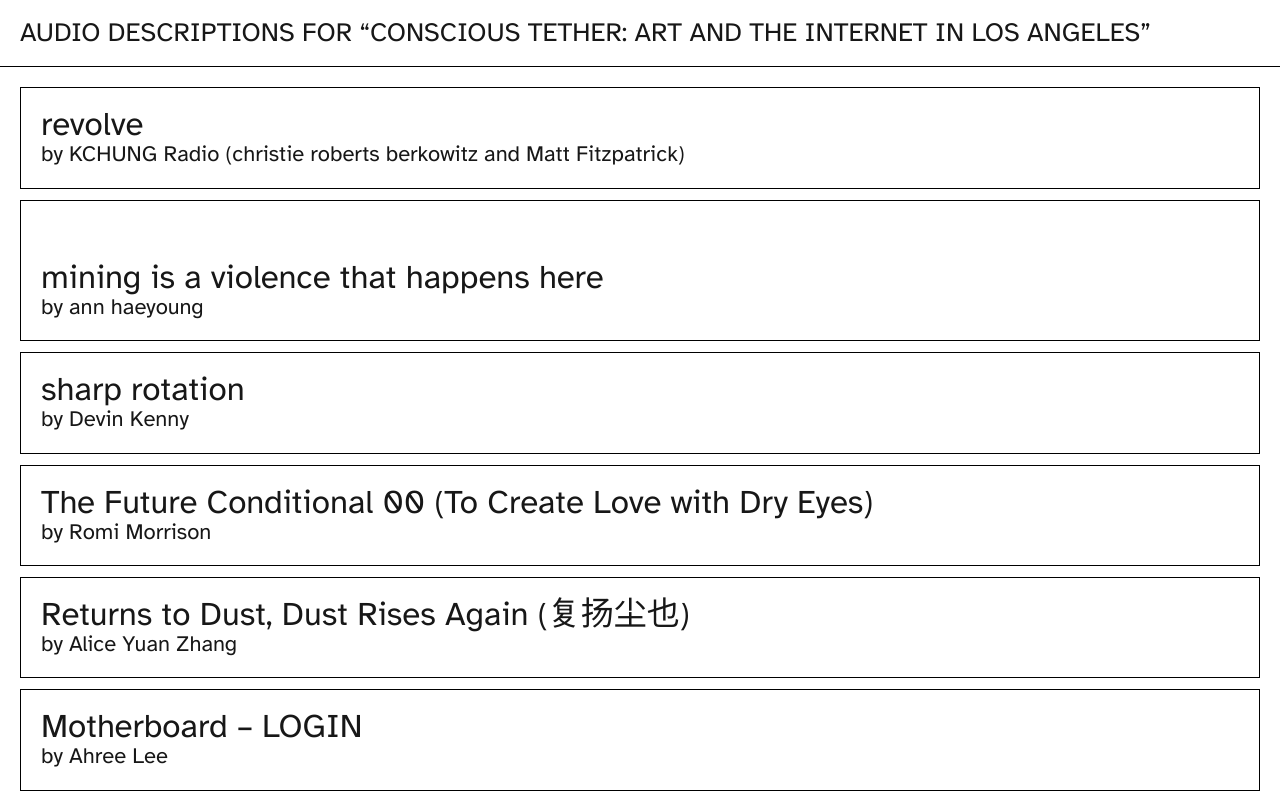
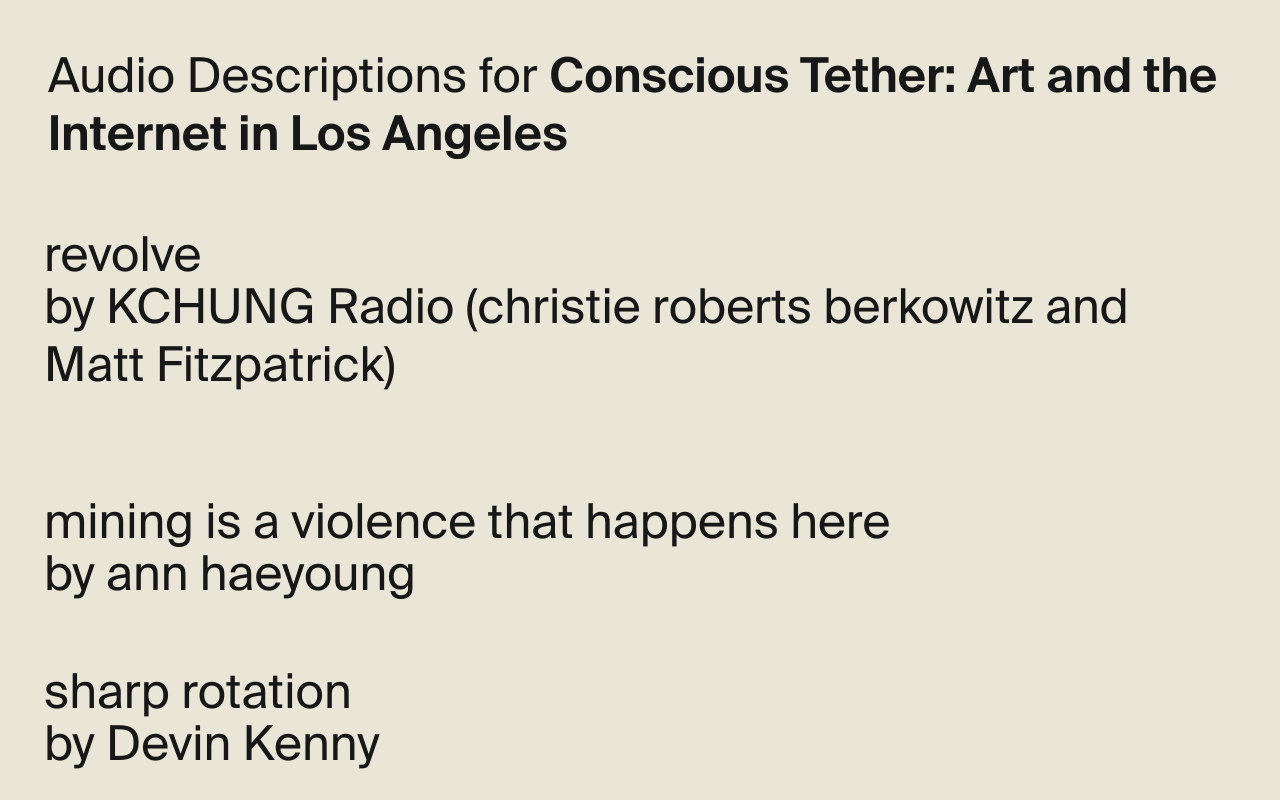
Before and after one commit to uclaconditional/conscious-tether-audio-descriptions, a website built with Parcel: page src/index.html in a window 1280 px wide. Shown: the top 800 px of the page. Built offline with nearby package versions, Linux system fonts and the light colour scheme.

Commit message:
new design

```diff
--- a/src/index.html
+++ b/src/index.html
@@ -5,10 +5,6 @@
   <meta charset="utf-8" />
   <title>Conscious Tether: Art and the Internet in Los Angeles — Audio Descriptions</title>
   <link rel="stylesheet" href="styles/index.css" />
-  <link rel="preconnect" href="https://fonts.googleapis.com">
-  <link rel="preconnect" href="https://fonts.gstatic.com" crossorigin>
-  <link href="https://fonts.googleapis.com/css2?family=Atkinson+Hyperlegible:ital,wght@0,400;0,700;1,400;1,700&display=swap"
-        rel="stylesheet">
 </head>
 <body class="home">
   <include src="partials/header.html"></include>
--- a/src/partials/header.html
+++ b/src/partials/header.html
@@ -1,3 +1,3 @@
 <header>
-  <h1>Audio Descriptions for “Conscious Tether: Art and the Internet in Los Angeles”</h1>
+    Audio Descriptions for <h1>Conscious Tether: Art and the Internet in Los Angeles</h1>
 </header>
--- /dev/null
+++ b/src/styles/_type.css
@@ -0,0 +1,47 @@
+@font-face {
+  font-family: 'suisse';
+  src: url('./fonts/SuisseIntl-Regular.woff2') format('woff2'),
+       url('./fonts/SuisseIntl-Regular.woff') format('woff');
+  font-weight: normal;
+  font-style: normal;
+}
+
+@font-face {
+  font-family: 'suisse';
+  src: url('./fonts/SuisseIntl-SemiBold.woff2') format('woff2'),
+       url('./fonts/SuisseIntl-SemiBold.woff') format('woff');
+  font-weight: bold;
+  font-style: normal;
+}
+
+/* @font-face {
+  font-family: 'diatype-mono';
+  src: url('./fonts/diatypepremonodma-italic-webfont.woff2') format('woff2'),
+       url('./fonts/diatypepremonodma-italic-webfont.woff') format('woff');
+  font-weight: normal;
+  font-style: italic;
+}
+
+@font-face {
+  font-family: 'diatype-semimono';
+  src: url('./fonts/diatypepresemimonodma-italic-webfont.woff2') format('woff2'),
+       url('./fonts/diatypepresemimonodma-italic-webfont.woff') format('woff');
+  font-weight: normal;
+  font-style: italic;
+}
+
+@font-face {
+  font-family: 'diatype-semimono';
+  src: url('./fonts/diatypepresemimonodma-regular-webfont.woff2') format('woff2'),
+       url('./fonts/diatypepresemimonodma-regular-webfont.woff') format('woff');
+  font-weight: normal;
+  font-style: normal;
+}
+
+@font-face {
+  font-family: 'diatype-regular';
+  src: url('./fonts/diatypepre-regular-webfont.woff2') format('woff2'),
+       url('./fonts/diatypepre-regular-webfont.woff') format('woff');
+  font-weight: normal;
+  font-style: normal;
+} */
--- a/src/styles/index.css
+++ b/src/styles/index.css
@@ -1,39 +1,32 @@
 @import "./reset.css";
+@import "./_type.css";
 
 :root {
   --black: #171717;
-  --white: #fff;
-  --grey: #ccc;
-  --backgroundColor: white;
-  --borderSize: 2px;
-
+  --backgroundColor: rgb(233, 230, 215);
   --plyr-control-icon-size: 100px;
 }
 
+html {
+  font-size: 24px;
+}
 
 body {
-  /* font-family: 'Overpass Mono', monospace; */
-  font-family: 'Atkinson Hyperlegible', san-serif;
-  font-size: 22px;
+  font-size: 2rem;
+  font-family: 'suisse', san-serif;
   line-height: 1.2em;
   color: var(--black);
-  /* background-color: #eee; */
+  background-color: var(--backgroundColor);
+  margin: 1rem;
 }
 
 main {
-  background-color: #fff;
-  /* padding: 20px; */
-  margin: 20px;
   max-width: 55ch;
-}
-
-nav {
-  margin: 20px;
+  margin: 0 1rem;
 }
 
 nav li {
   margin-bottom: 0.5em;
-  border: 1px solid black;
 }
 
 nav li h1,
@@ -43,7 +36,6 @@
 }
 
 nav li h2 {
-  font-size: 1.5em;
   line-height: 1.0em;
 }
 
@@ -59,7 +51,7 @@
 }
 
 nav li a:hover {
-  background-color: #eee;
+  background-color: white;
 }
 
 blockquote {
@@ -71,44 +63,33 @@
 }
 
 header {
-  padding: 20px;
-  border-bottom: 1px solid black;
+  margin: 2rem 1rem 2rem 1rem;
 }
 
 header h1 {
-  font-weight: normal;
-  font-size: 1.2em;
-  line-height: 1em;
-  text-transform: uppercase;
+  display: inline;
+  font-weight: bold;
+
 }
 
 header h2 {
   font-weight: normal;
-  font-size: 0.9em;
-  text-transform: uppercase;
+  /* font-size: 0.9em; */
+  /* text-transform: uppercase; */
   margin-top: 5px;
 }
 
-/* .home header h1 {
-  font-size: 2em;
-  text-transform: uppercase;
-}
-
-.home header h2 {
-  margin-top: 10px;
-  font-size: 1.2em;
-} */
-
 main h1 {
   font-weight: normal;
-  font-size: 2em;
+  /* font-size: 2em; */
   line-height: 1em;
+  font-style: italic;
 }
 
 main h2 {
   font-weight: normal;
-  font-size: 1.2em;
-  text-transform: uppercase;
+  /* font-size: 1.2em; */
+  /* text-transform: uppercase; */
   margin: 10px 0 10px;
 }
 
@@ -120,8 +101,12 @@
   margin: 20px 0;
 }
 
+.plyr--audio .plyr__controls {
+  background-color: transparent;
+}
+
 footer {
-  border-top: 1px solid black;
+  /* border-top: 1px solid black; */
   text-align: center;
 }
 
@@ -132,7 +117,7 @@
 
 @media (max-width: 1200px) {
   body {
-    font-size: 40px;
+    /* font-size: 40px; */
   }
 }
 
```
Also changed, not shown: src/partials/head.html (+0 -4 lines), src/styles/fonts/SuisseIntl-Bold.woff (added), src/styles/fonts/SuisseIntl-Bold.woff2 (added), src/styles/fonts/SuisseIntl-Medium.woff (added), src/styles/fonts/SuisseIntl-Medium.woff2 (added), src/styles/fonts/SuisseIntl-Regular.woff (added), src/styles/fonts/SuisseIntl-Regular.woff2 (added), src/styles/fonts/SuisseIntl-SemiBold.woff (added), src/styles/fonts/SuisseIntl-SemiBold.woff2 (added).
